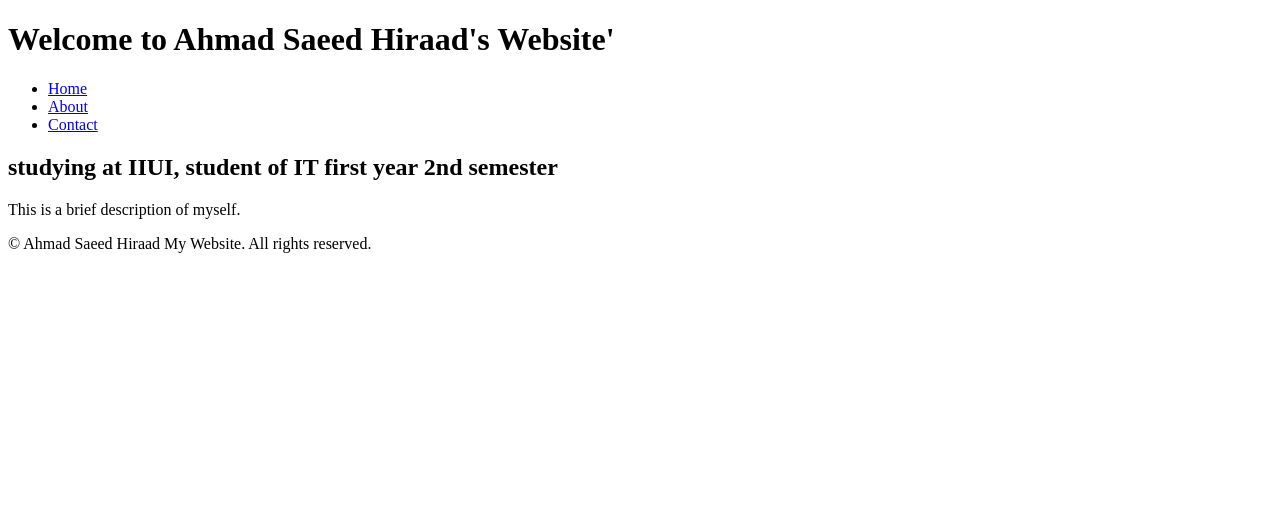
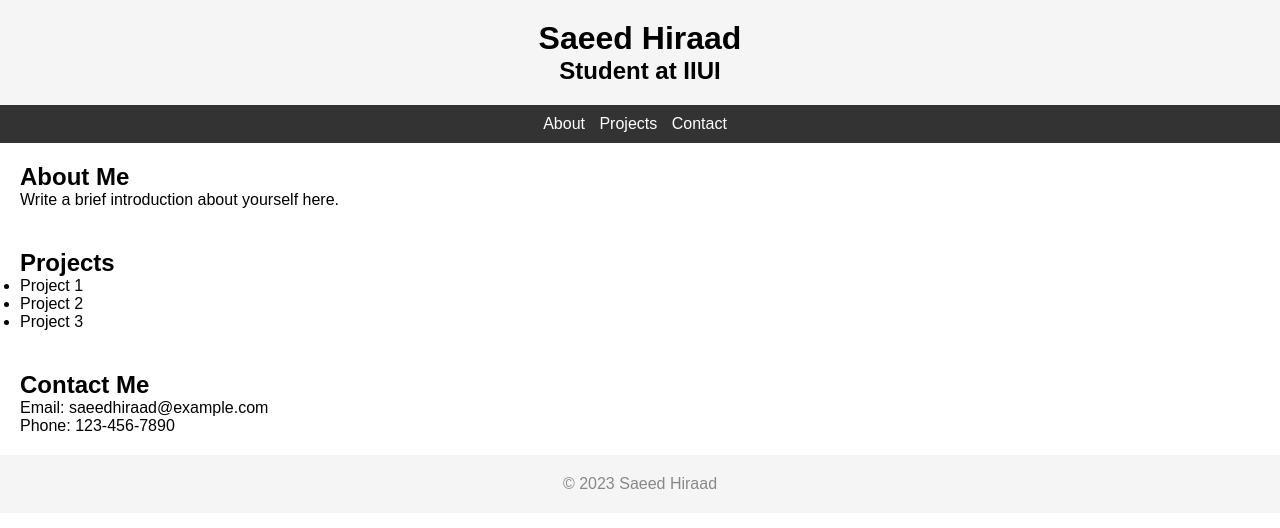
Before and after one commit to ahmadsaeedhiraad/Ahmad-Saeed-Hiraad, a plain HTML site: page index.html in a window 1280 px wide. Drawn offline with Linux system fonts and the light colour scheme.

Commit message:
Add files via upload

```diff
--- a/index.html
+++ b/index.html
@@ -1,30 +1,45 @@
 <!DOCTYPE html>
 <html>
 <head>
-  <meta charset="UTF-8">
-  <title>Ahmad Saeed Hiraad (706-FOC/BSIT/F22A)</title>
-  <link rel="stylesheet" href="style.css">
+    <title>Saeed Hiraad - Portfolio</title>
+    <link rel="stylesheet" type="text/css" href="style.css">
 </head>
 <body>
     <header>
-    <h1>Welcome to Ahmad Saeed Hiraad's Website'</h1>
+        <h1>Saeed Hiraad</h1>
+        <h2>Student at IIUI</h2>
     </header>
 
     <nav>
         <ul>
-      <li><a href="#">Home</a></li>
-      <li><a href="#">About</a></li>
-      <li><a href="#">Contact</a></li>
+            <li><a href="#about">About</a></li>
+            <li><a href="#projects">Projects</a></li>
+            <li><a href="#contact">Contact</a></li>
         </ul>
     </nav>
 
-  <section>
-    <h2>studying at IIUI, student of IT first year 2nd semester </h2>
-    <p>This is a brief description of myself.</p>
+    <section id="about">
+        <h2>About Me</h2>
+        <p>Write a brief introduction about yourself here.</p>
+    </section>
+
+    <section id="projects">
+        <h2>Projects</h2>
+        <ul>
+            <li>Project 1</li>
+            <li>Project 2</li>
+            <li>Project 3</li>
+        </ul>
+    </section>
+
+    <section id="contact">
+        <h2>Contact Me</h2>
+        <p>Email: saeedhiraad@example.com</p>
+        <p>Phone: 123-456-7890</p>
     </section>
 
     <footer>
-    <p>&copy; Ahmad Saeed Hiraad My Website. All rights reserved.</p>
+        <p>&copy; 2023 Saeed Hiraad</p>
     </footer>
 </body>
 </html>
--- a/style.css
+++ b/style.css
@@ -0,0 +1,49 @@
+/* CSS Reset */
+body, h1, h2, h3, h4, h5, h6, p, ul, ol, li {
+    margin: 0;
+    padding: 0;
+}
+
+body {
+    font-family: Arial, sans-serif;
+}
+
+header {
+    background-color: #f5f5f5;
+    padding: 20px;
+    text-align: center;
+}
+
+nav {
+    background-color: #333;
+    color: #fff;
+    padding: 10px;
+    text-align: center;
+}
+
+nav ul {
+    list-style-type: none;
+    margin: 0;
+    padding: 0;
+}
+
+nav ul li {
+    display: inline;
+    margin-right: 10px;
+}
+
+nav ul li a {
+    color: #fff;
+    text-decoration: none;
+}
+
+section {
+    padding: 20px;
+}
+
+footer {
+    background-color: #f5f5f5;
+    padding: 20px;
+    text-align: center;
+    color: #888;
+}
```
Lines whose indentation alone changed are shown as unchanged.
